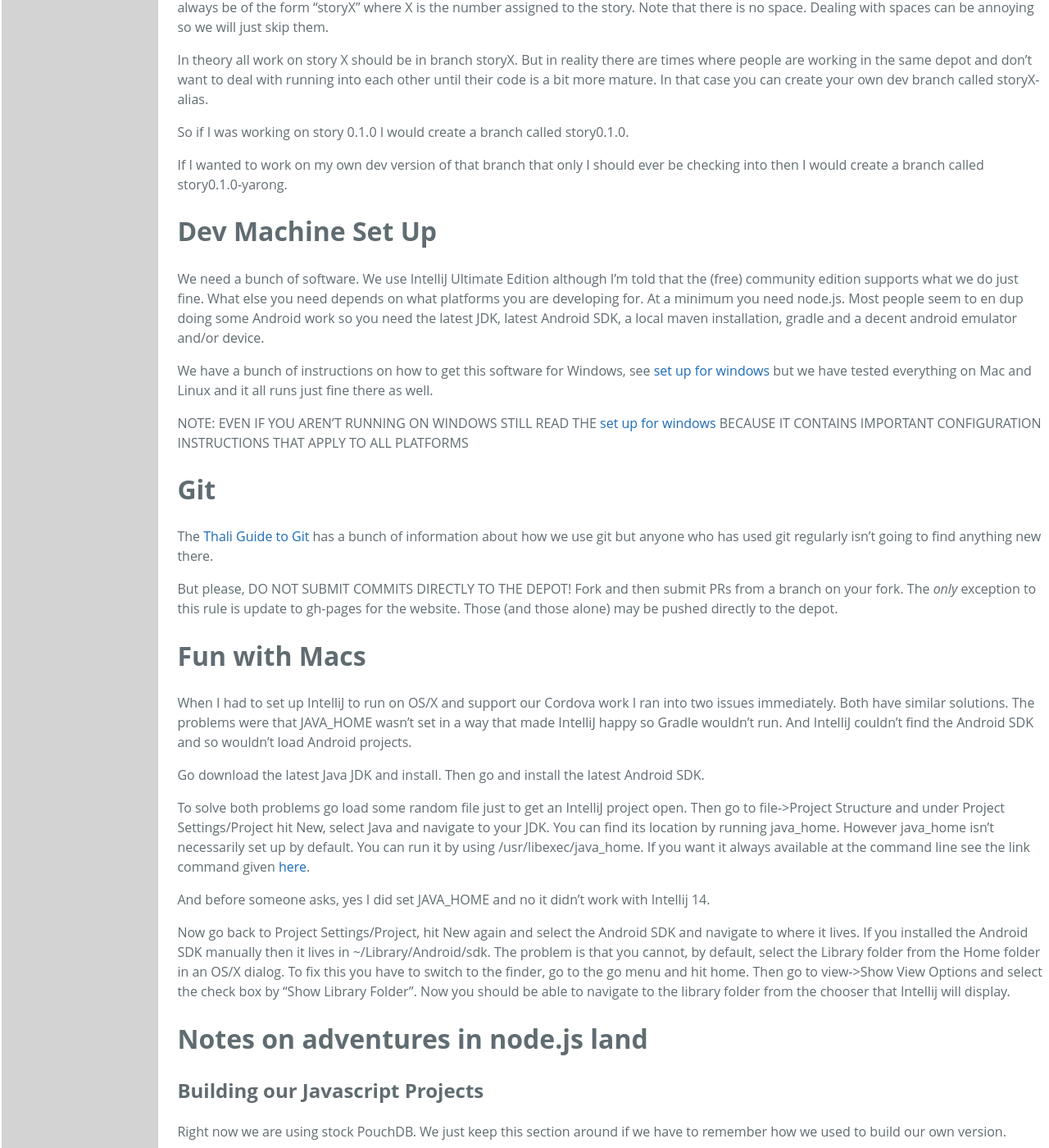
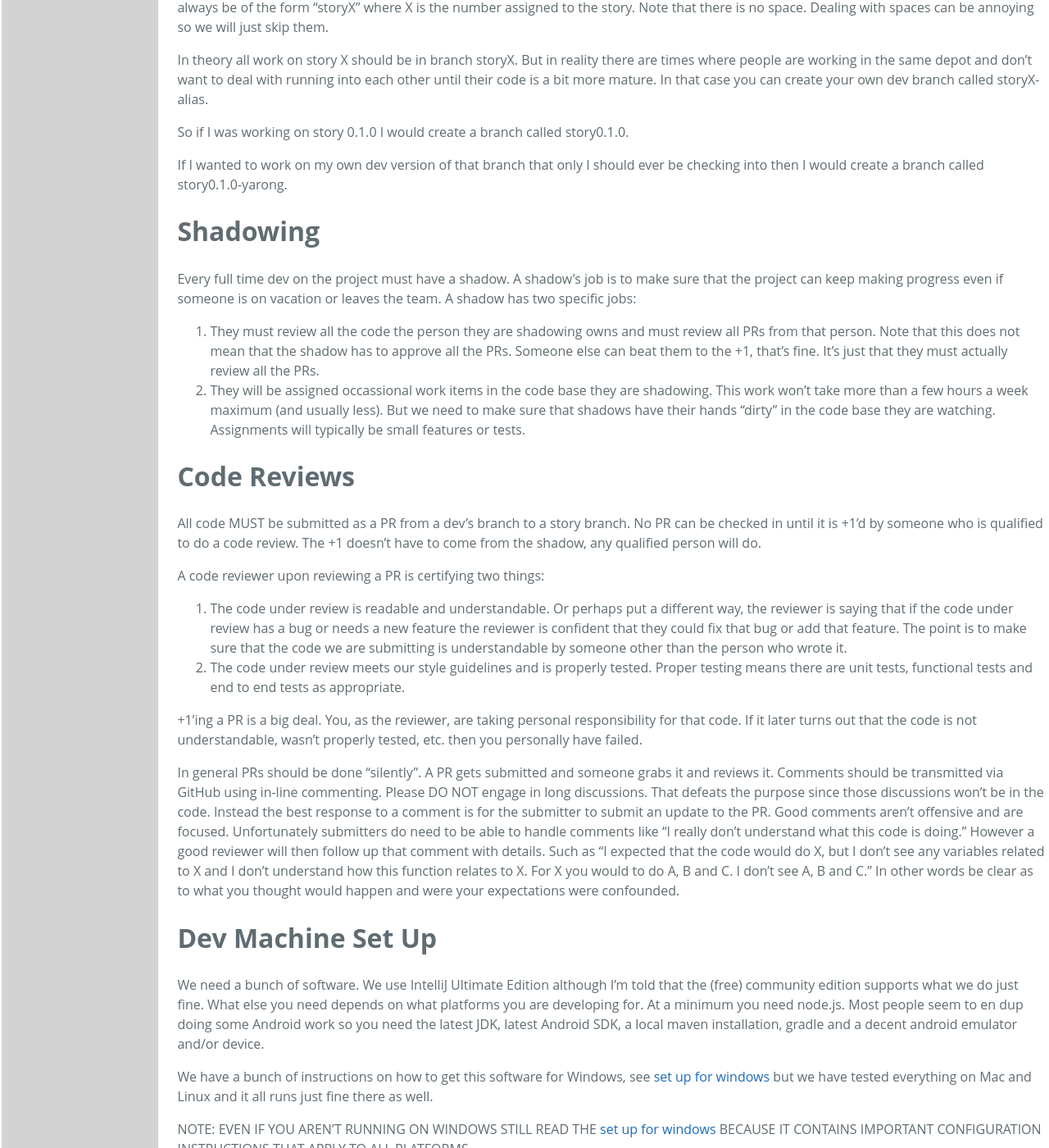
Before and after one commit to thaliproject/thali, a Jekyll site: the page built from DeveloperHandbook.md, in a window 1280 px wide and 1400 px high, scrolled down 2374 px. Shown: the whole window at 82% size. Built offline with Jekyll 4.4.1, drawn with Linux system fonts in a browser that asks for light colours; Markdown is read by kramdown in place of the engine named in the settings.

Commit message:
Shadows and code reviews

```diff
--- a/DeveloperHandbook.md
+++ b/DeveloperHandbook.md
@@ -68,6 +68,24 @@
 So if I was working on story 0.1.0 I would create a branch called story0.1.0.
 
 If I wanted to work on my own dev version of that branch that only I should ever be checking into then I would create a branch called story0.1.0-yarong.
+
+# Shadowing
+Every full time dev on the project must have a shadow. A shadow's job is to make sure that the project can keep making progress even if someone is on vacation or leaves the team. A shadow has two specific jobs:
+
+1. They must review all the code the person they are shadowing owns and must review all PRs from that person. Note that this does not mean that the shadow has to approve all the PRs. Someone else can beat them to the +1, that's fine. It's just that they must actually review all the PRs.
+2. They will be assigned occassional work items in the code base they are shadowing. This work won't take more than a few hours a week maximum (and usually less). But we need to make sure that shadows have their hands "dirty" in the code base they are watching. Assignments will typically be small features or tests.
+
+# Code Reviews
+All code MUST be submitted as a PR from a dev's branch to a story branch. No PR can be checked in until it is +1'd by someone who is qualified to do a code review. The +1 doesn't have to come from the shadow, any qualified person will do.
+
+A code reviewer upon reviewing a PR is certifying two things:
+
+1. The code under review is readable and understandable. Or perhaps put a different way, the reviewer is saying that if the code under review has a bug or needs a new feature the reviewer is confident that they could fix that bug or add that feature. The point is to make sure that the code we are submitting is understandable by someone other than the person who wrote it.
+2. The code under review meets our style guidelines and is properly tested. Proper testing means there are unit tests, functional tests and end to end tests as appropriate.
+
++1'ing a PR is a big deal. You, as the reviewer, are taking personal responsibility for that code. If it later turns out that the code is not understandable, wasn't properly tested, etc. then you personally have failed.
+
+In general PRs should be done "silently". A PR gets submitted and someone grabs it and reviews it. Comments should be transmitted via GitHub using in-line commenting. Please DO NOT engage in long discussions. That defeats the purpose since those discussions won't be in the code. Instead the best response to a comment is for the submitter to submit an update to the PR. Good comments aren't offensive and are focused. Unfortunately submitters do need to be able to handle comments like "I really don't understand what this code is doing." However a good reviewer will then follow up that comment with details. Such as "I expected that the code would do X, but I don't see any variables related to X and I don't understand how this function relates to X. For X you would to do A, B and C. I don't see A, B and C." In other words be clear as to what you thought would happen and were your expectations were confounded.
 
 # Dev Machine Set Up
 We need a bunch of software. We use IntelliJ Ultimate Edition although I'm told that the (free) community edition supports what we do just fine. What else you need depends on what platforms you are developing for. At a minimum you need node.js. Most people seem to en dup doing some Android work so you need the latest JDK, latest Android SDK, a local maven installation, gradle and a decent android emulator and/or device.
```
